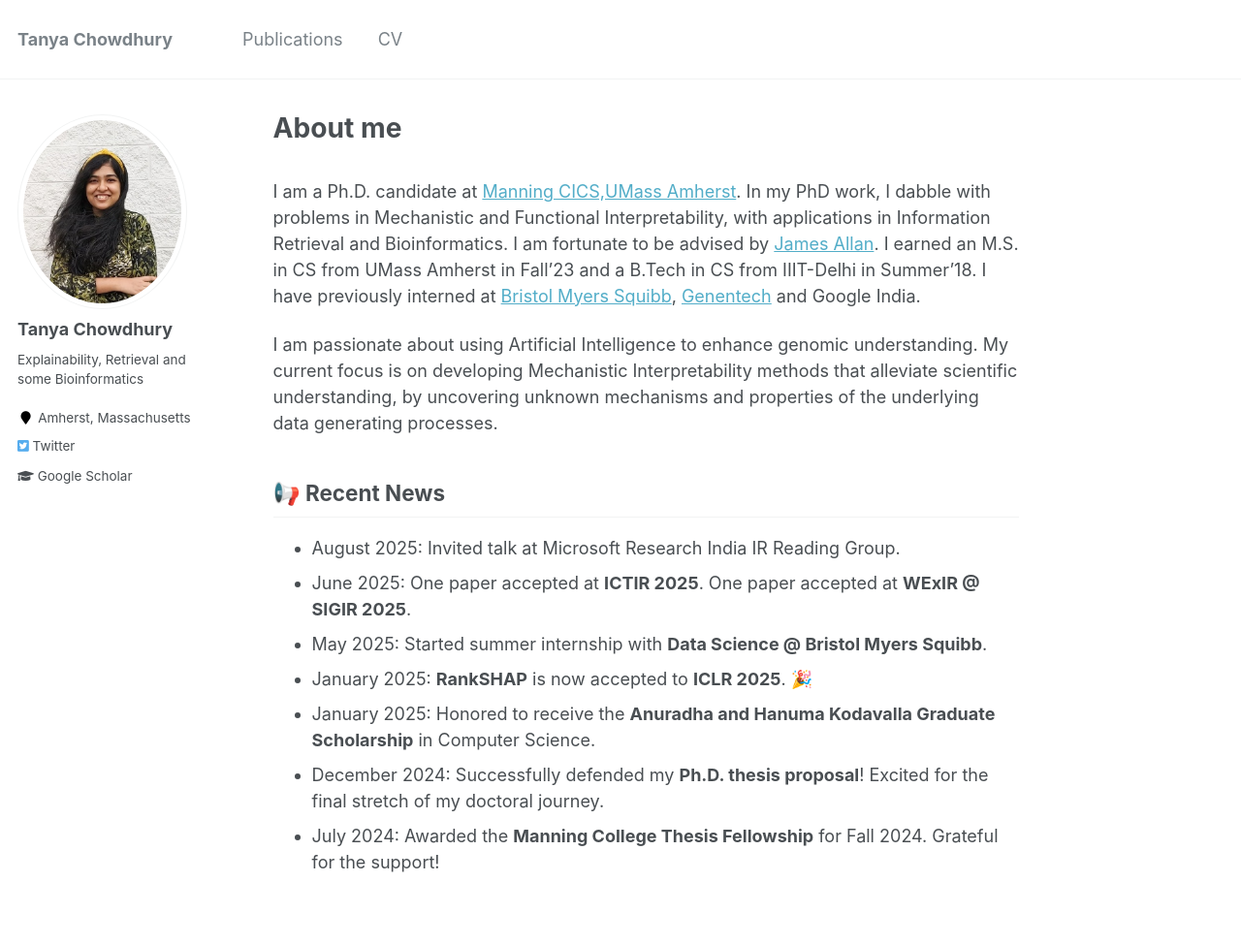
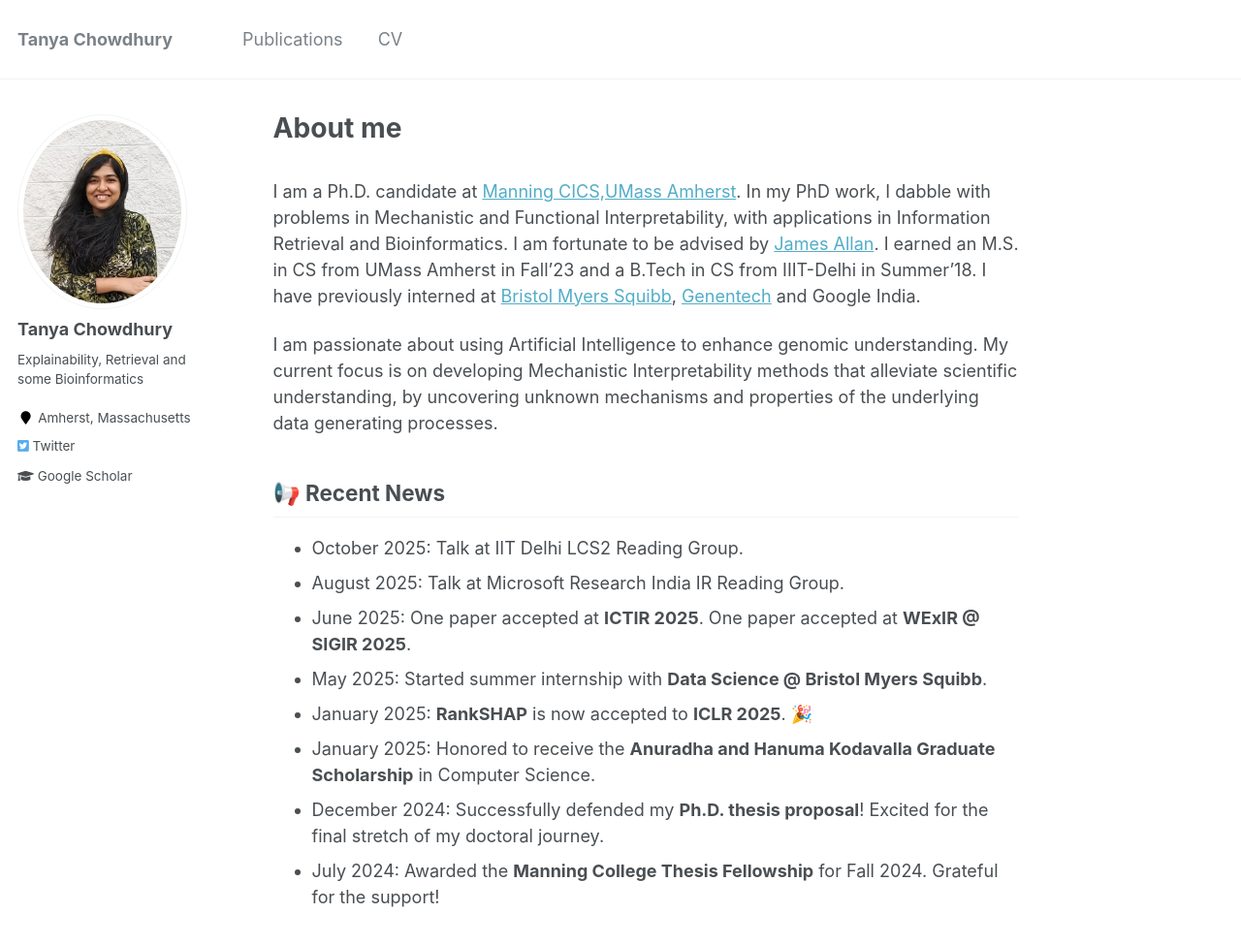
Before and after one commit to TaKneeAa/TaKneeAa.github.io, a Jekyll site: the page built from _pages/about.md, in a window 1280 px wide and 1146 px high. Shown: the top 975 px of the window at 97% size. Built offline with Jekyll 4.4.1, drawn with Linux system fonts in a browser that asks for light colours.

Commit message:
Nov 2025 updates

```diff
--- a/_pages/about.md
+++ b/_pages/about.md
@@ -61,7 +61,9 @@ I am passionate about using Artificial Intelligence to enhance genomic understan
 ## 📢 Recent News
 
 <ul class="news-list">
-  <li><span class="news-date"> August 2025:</span> Invited talk at Microsoft Research India IR Reading Group.</li>
+  <li><span class="news-date"> October 2025:</span> Talk at IIT Delhi LCS2 Reading Group.</li>
+
+  <li><span class="news-date"> August 2025:</span>  Talk at Microsoft Research India IR Reading Group.</li>
 
   <li><span class="news-date"> June 2025:</span> One paper accepted at <b>ICTIR 2025</b>. One paper accepted at <b>WExIR @ SIGIR 2025</b>.</li>
 
```
Also changed, not shown: _pages/rstatement.md (added, +15 -0 lines), 2 other files.
